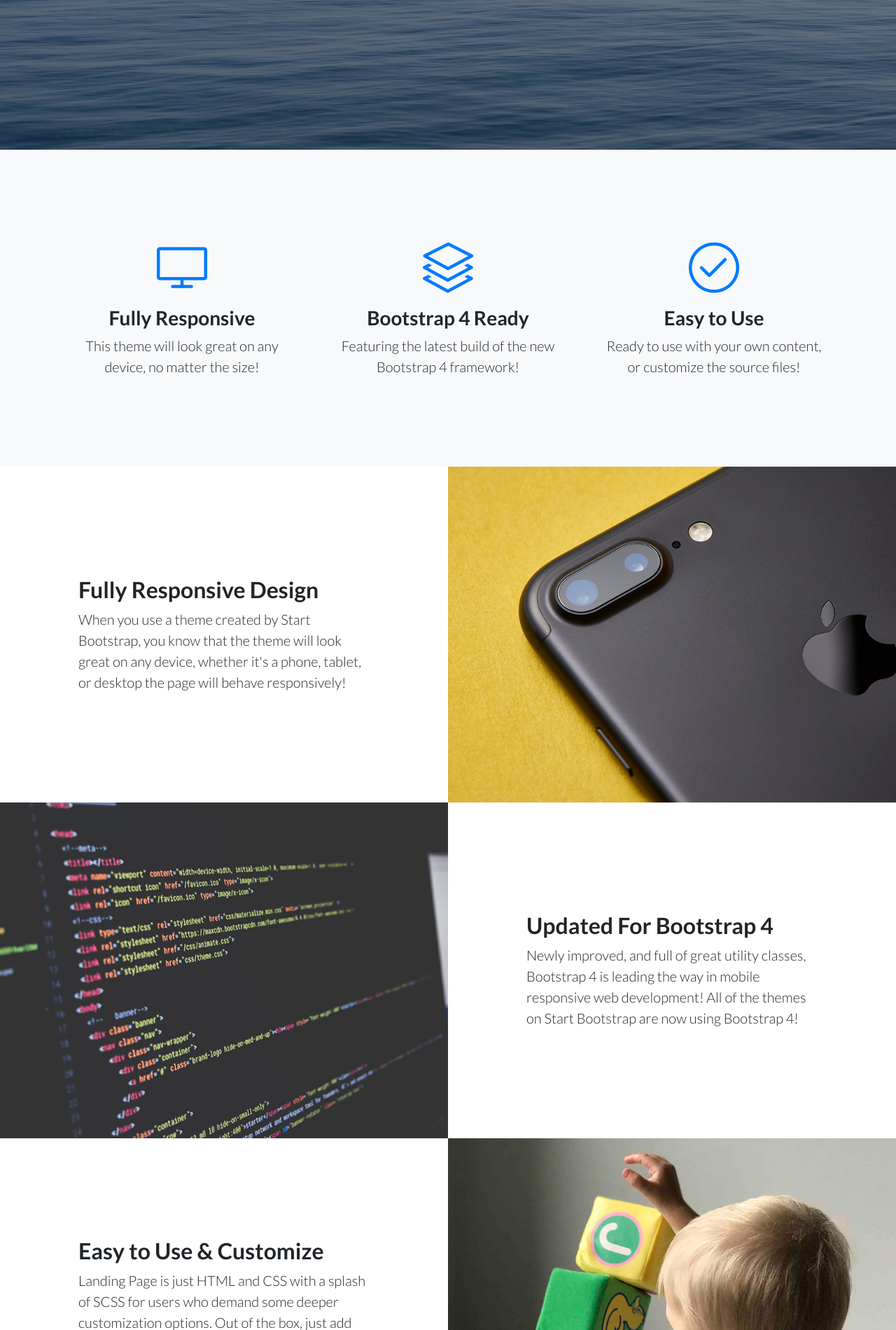
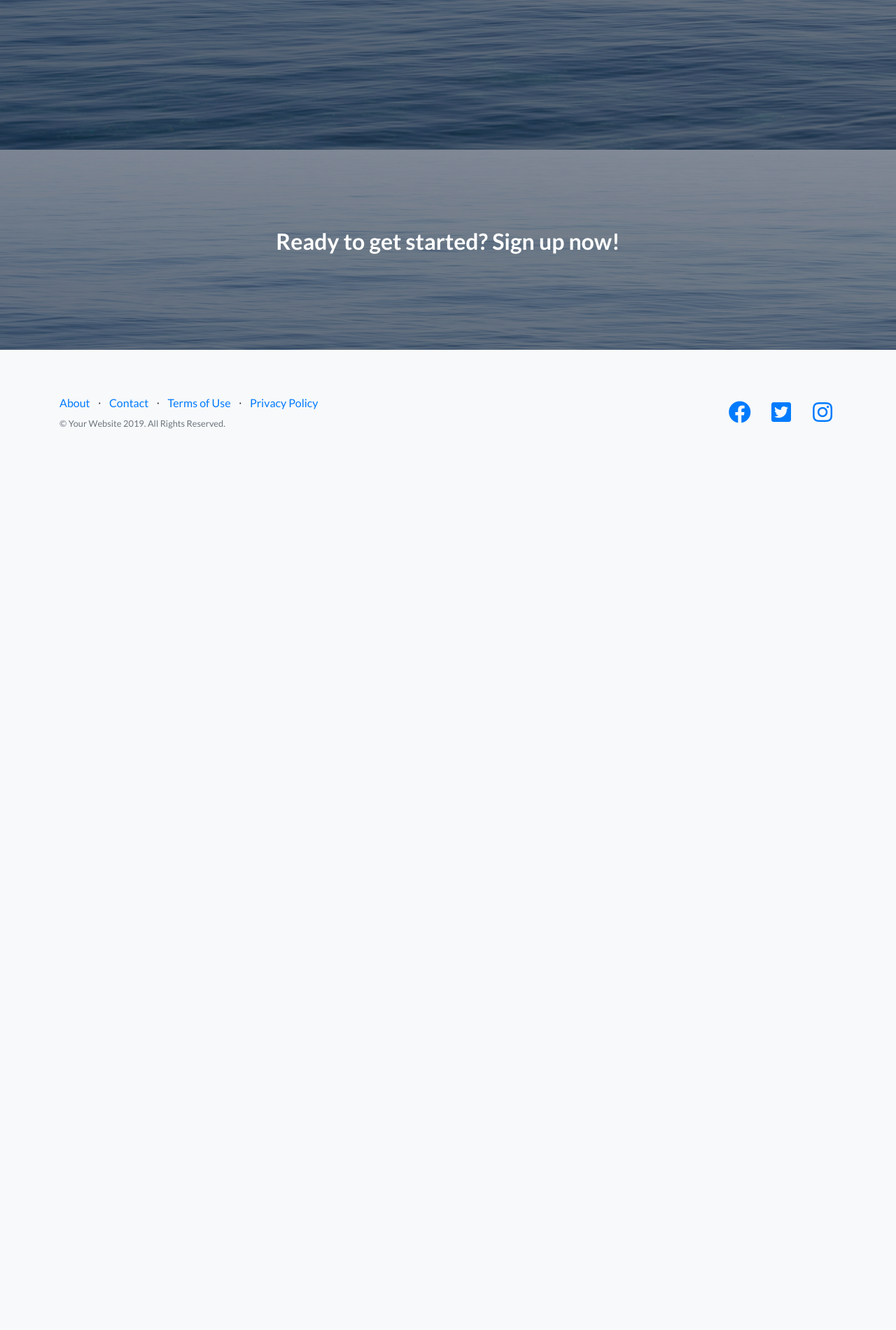
Before and after one commit to stevenvo780/Sue-oDorado, a Symfony app: template templates/security/login.html.twig in a window 1280 px wide. Shown: the part 604-2505 px from the top of the page at 70% size. After the commit the page ends 1217 px from the top, so only its background shows below. Run offline with Twig, Linux system fonts and the light colour scheme; the template is opened without the code that fills it, so the values that code supplies are empty; some libraries are stand-ins or nearby versions.

Commit message:
cambio en index

```diff
--- a/templates/security/login.html.twig
+++ b/templates/security/login.html.twig
@@ -63,98 +63,7 @@
   </div>
 </header>
 
-<!-- Icons Grid -->
-<section class="features-icons bg-light text-center">
-  <div class="container">
-    <div class="row">
-      <div class="col-lg-4">
-        <div class="features-icons-item mx-auto mb-5 mb-lg-0 mb-lg-3">
-          <div class="features-icons-icon d-flex">
-            <i class="icon-screen-desktop m-auto text-primary"></i>
-          </div>
-          <h3>Fully Responsive</h3>
-          <p class="lead mb-0">This theme will look great on any device, no matter the size!</p>
-        </div>
-      </div>
-      <div class="col-lg-4">
-        <div class="features-icons-item mx-auto mb-5 mb-lg-0 mb-lg-3">
-          <div class="features-icons-icon d-flex">
-            <i class="icon-layers m-auto text-primary"></i>
-          </div>
-          <h3>Bootstrap 4 Ready</h3>
-          <p class="lead mb-0">Featuring the latest build of the new Bootstrap 4 framework!</p>
-        </div>
-      </div>
-      <div class="col-lg-4">
-        <div class="features-icons-item mx-auto mb-0 mb-lg-3">
-          <div class="features-icons-icon d-flex">
-            <i class="icon-check m-auto text-primary"></i>
-          </div>
-          <h3>Easy to Use</h3>
-          <p class="lead mb-0">Ready to use with your own content, or customize the source files!</p>
-        </div>
-      </div>
-    </div>
-  </div>
-</section>
 
-<!-- Image Showcases -->
-<section class="showcase">
-  <div class="container-fluid p-0">
-    <div class="row no-gutters">
-
-      <div class="col-lg-6 order-lg-2 text-white showcase-img" style="background-image: url('img/bg-showcase-1.jpg');"></div>
-      <div class="col-lg-6 order-lg-1 my-auto showcase-text">
-        <h2>Fully Responsive Design</h2>
-        <p class="lead mb-0">When you use a theme created by Start Bootstrap, you know that the theme will look great on any device, whether it's a phone, tablet, or desktop the page will behave responsively!</p>
-      </div>
-    </div>
-    <div class="row no-gutters">
-      <div class="col-lg-6 text-white showcase-img" style="background-image: url('img/bg-showcase-2.jpg');"></div>
-      <div class="col-lg-6 my-auto showcase-text">
-        <h2>Updated For Bootstrap 4</h2>
-        <p class="lead mb-0">Newly improved, and full of great utility classes, Bootstrap 4 is leading the way in mobile responsive web development! All of the themes on Start Bootstrap are now using Bootstrap 4!</p>
-      </div>
-    </div>
-    <div class="row no-gutters">
-      <div class="col-lg-6 order-lg-2 text-white showcase-img" style="background-image: url('img/bg-showcase-3.jpg');"></div>
-      <div class="col-lg-6 order-lg-1 my-auto showcase-text">
-        <h2>Easy to Use &amp; Customize</h2>
-        <p class="lead mb-0">Landing Page is just HTML and CSS with a splash of SCSS for users who demand some deeper customization options. Out of the box, just add your content and images, and your new landing page will be ready to go!</p>
-      </div>
-    </div>
-  </div>
-</section>
-
-<!-- Testimonials -->
-<section class="testimonials text-center bg-light">
-  <div class="container">
-    <h2 class="mb-5">What people are saying...</h2>
-    <div class="row">
-      <div class="col-lg-4">
-        <div class="testimonial-item mx-auto mb-5 mb-lg-0">
-          <img class="img-fluid rounded-circle mb-3" src="img/testimonials-1.jpg" alt="">
-          <h5>Margaret E.</h5>
-          <p class="font-weight-light mb-0">"This is fantastic! Thanks so much guys!"</p>
-        </div>
-      </div>
-      <div class="col-lg-4">
-        <div class="testimonial-item mx-auto mb-5 mb-lg-0">
-          <img class="img-fluid rounded-circle mb-3" src="img/testimonials-2.jpg" alt="">
-          <h5>Fred S.</h5>
-          <p class="font-weight-light mb-0">"Bootstrap is amazing. I've been using it to create lots of super nice landing pages."</p>
-        </div>
-      </div>
-      <div class="col-lg-4">
-        <div class="testimonial-item mx-auto mb-5 mb-lg-0">
-          <img class="img-fluid rounded-circle mb-3" src="img/testimonials-3.jpg" alt="">
-          <h5>Sarah W.</h5>
-          <p class="font-weight-light mb-0">"Thanks so much for making these free resources available to us!"</p>
-        </div>
-      </div>
-    </div>
-  </div>
-</section>
 
 <!-- Call to Action -->
 <section class="call-to-action text-white text-center">
```
